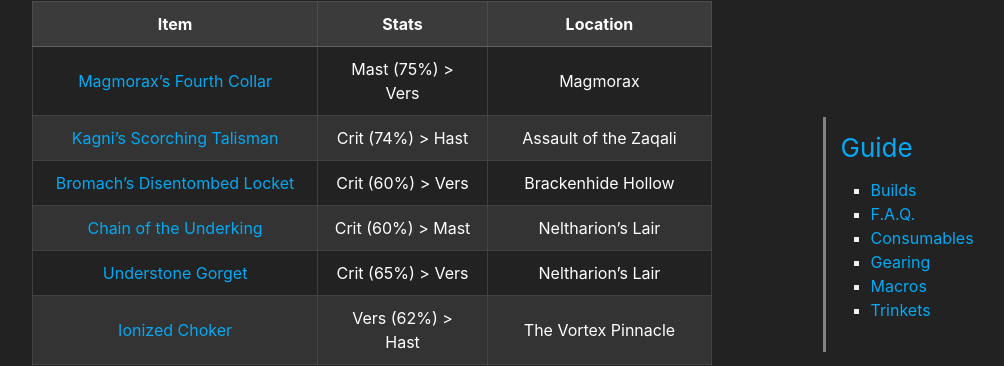
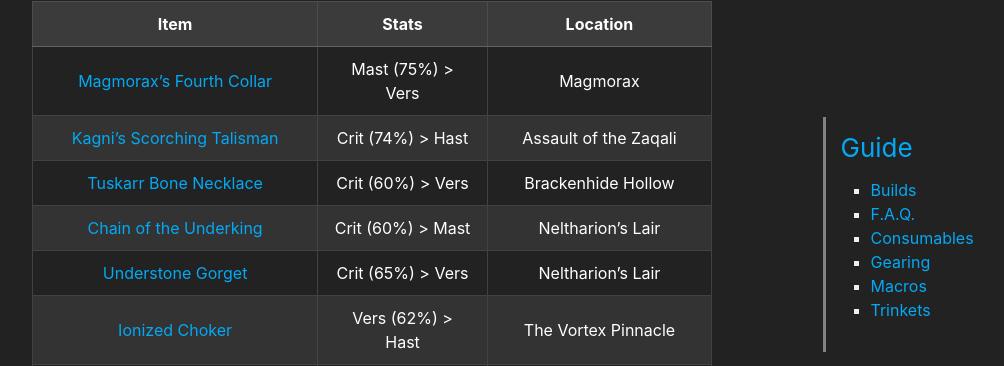
Before and after one commit to stormearthandlava/stormearthandlava.github.io, a Jekyll site: the page built from guide/general/gear.md, in a window 1280 px wide and 900 px high, scrolled down 3952 px. Shown: the part 87-453 px from the top of the window, without its empty margins (268-1272 px from the left). Built offline with Jekyll 4.4.1, drawn with Linux system fonts in a browser that asks for light colours; a script that is not in the unit is left out.

Commit message:
fix necklace name

```diff
--- a/_data/gear.yml
+++ b/_data/gear.yml
@@ -8,7 +8,7 @@ helm_of_hardened_gold: <a href="https://www.wowhead.com/ptr/item=193777/helm-of-
 ## Neck
 magmoraxs_fourth_collar: <a href="https://www.wowhead.com/ptr/item=204397/magmoraxs-fourth-collar?bonus=8782:4800:1498&ilvl=447&spec=262" target="blank">Magmorax's Fourth Collar</a>
 kagnis_scorching_talisman: <a href="https://www.wowhead.com/ptr/item=202618/kagnis-scorching-talisman?bonus=8782:4800:1498&ilvl=441&spec=262" target="blank">Kagni's Scorching Talisman</a>
-tuskarr_bone_necklace: <a href="https://www.wowhead.com/ptr/item=193666/tuskarr-bone-necklace?bonus=8782:7359:6646&ilvl=447&spec=262" target="blank">Bromach's Disentombed Locket</a>
+tuskarr_bone_necklace: <a href="https://www.wowhead.com/ptr/item=193666/tuskarr-bone-necklace?bonus=8782:7359:6646&ilvl=447&spec=262" target="blank">Tuskarr Bone Necklace</a>
 chain_of_the_underking: <a href="https://www.wowhead.com/ptr/item=134495/chain-of-the-underking?bonus=8782:7359:6646&ilvl=447&spec=262" target="blank">Chain of the Underking</a>
 understone_gorget: <a href="https://www.wowhead.com/ptr/item=134491/understone-gorget?bonus=8782:7359:6646&ilvl=447&spec=262" target="blank">Understone Gorget</a>
 ionized_choker: <a href="https://www.wowhead.com/ptr/item=206181/ionized-choker?bonus=8782:7359:6646&ilvl=447&spec=262" target="blank">Ionized Choker</a>
```
